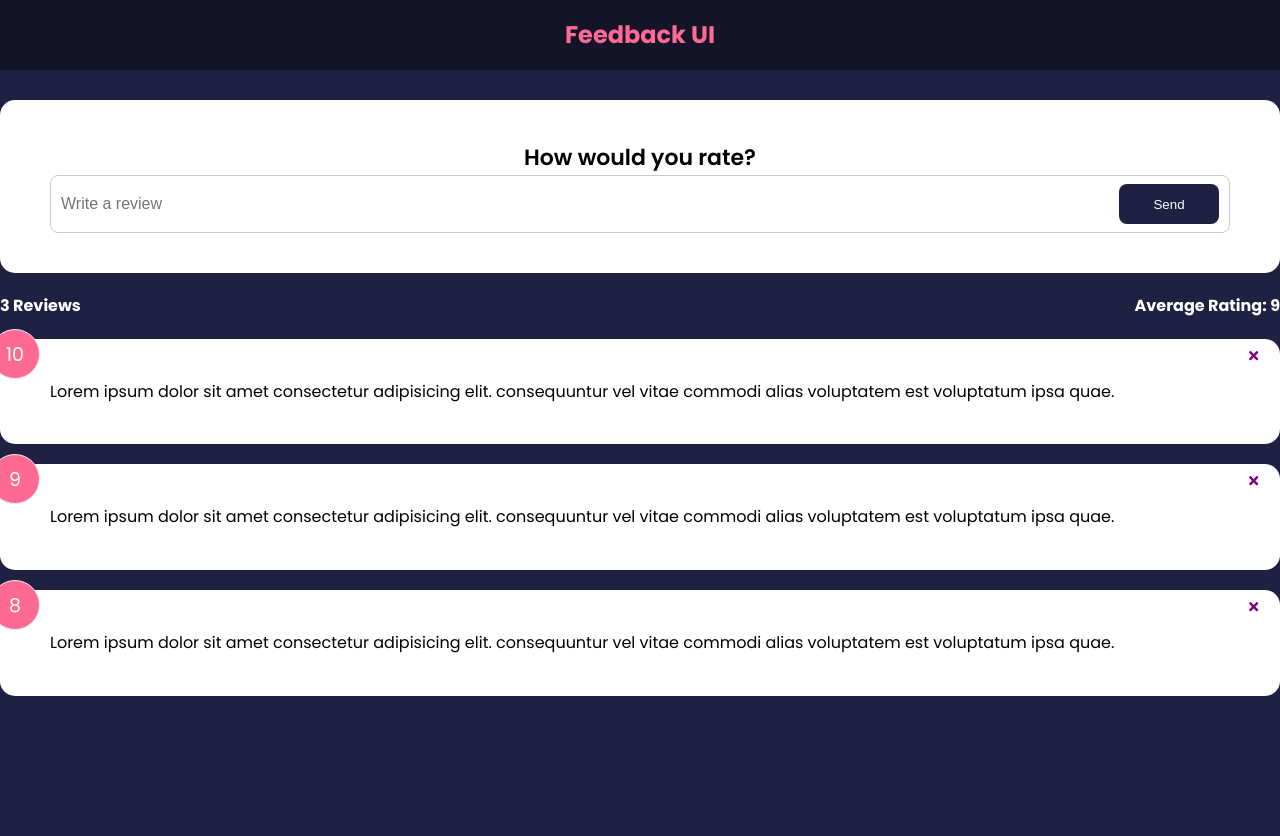
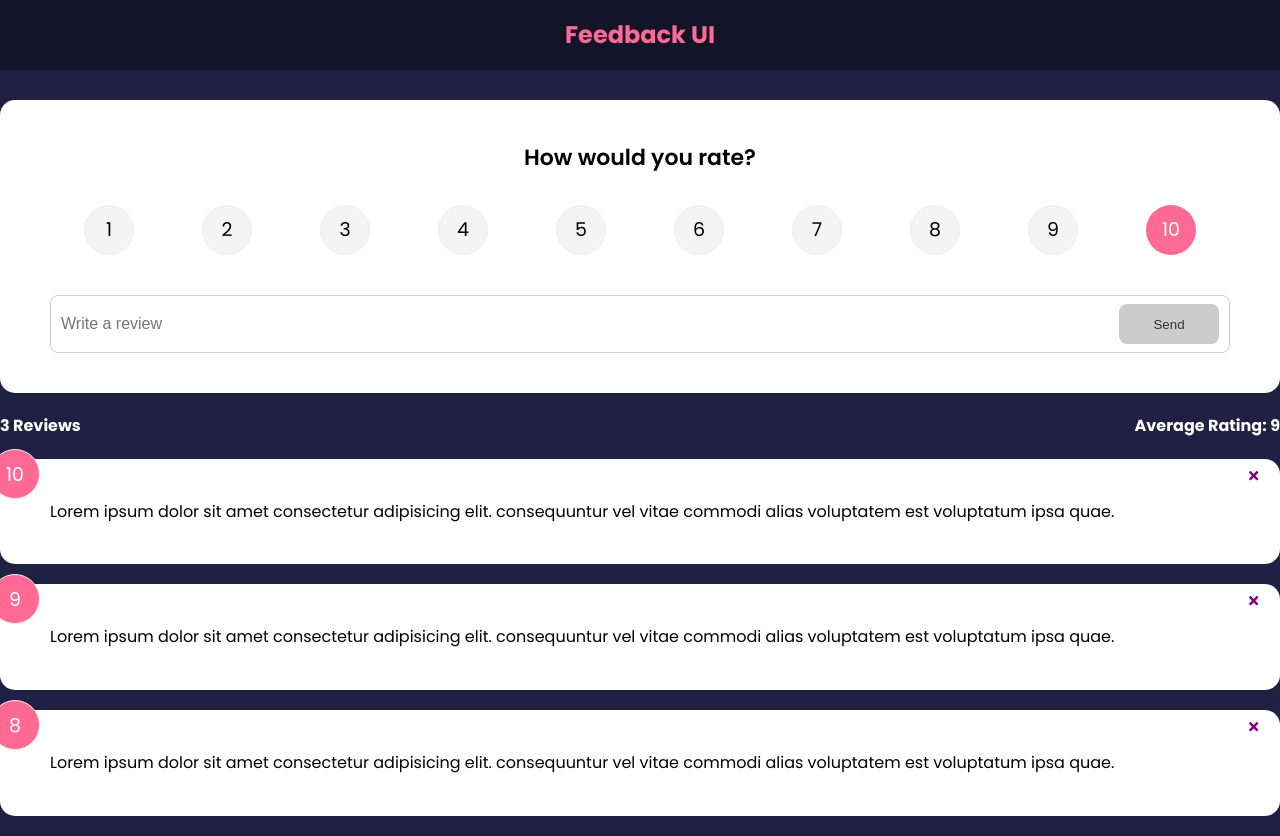
Before and after one commit to NerijusU/feedback-app, a React (Create React App) app: page / in a window 1280 px wide. Before the commit the page ends 800 px from the top, so only its background shows below. Built offline with nearby package versions, Linux system fonts and the light colour scheme.

Commit message:
add rating to form

```diff
--- a/package.json
+++ b/package.json
@@ -10,6 +10,7 @@
     "react-dom": "^17.0.2",
     "react-icons": "^4.3.1",
     "react-scripts": "5.0.0",
+    "uuid": "^8.3.2",
     "web-vitals": "^2.1.4"
   },
   "scripts": {
--- a/src/App.js
+++ b/src/App.js
@@ -1,3 +1,4 @@
+import {v4 as uuidv4} from 'uuid'
 import { useState } from "react";
 import Header from "./components/Header";
 import FeedbackList from "./components/FeedbackList";
@@ -7,6 +8,11 @@
 
 export default function App() {
     const [feedback, setFeedback] = useState(FeedbackData)
+
+    const addFeedback = (newFeedback) => {
+      newFeedback.id = uuidv4()
+      setFeedback([newFeedback, ...feedback])
+    }
 
     const deleteFeedback = (id) => {
         if (window.confirm('Are you sure you want to delete?')) {
@@ -18,7 +24,7 @@
     <>
       <Header />
       <div>
-        <FeedbackForm />
+        <FeedbackForm handleAdd={addFeedback} />
         <FeedbackStats feedback={feedback} />
         <FeedbackList feedback={feedback}
         handleDelete={deleteFeedback} />
--- a/src/components/FeedbackForm.jsx
+++ b/src/components/FeedbackForm.jsx
@@ -1,19 +1,48 @@
 import React, { useState } from "react";
+import RatingSelect from "./RatingSelect";
 import Card from "./shared/Card";
 import Button from "./shared/Button";
 
-function FeedbackForm() {
+function FeedbackForm({handleAdd}) {
   const [text, setText] = useState("");
+  const [rating, setRating] = useState(10);
+  const [btnDisabled, setBtnDisabled] = useState(true);
+  const [message, setMessage] = useState("");
 
   const handleTextChange = (e) => {
+    if (text === "") {
+      setBtnDisabled(true);
+      setMessage(null);
+    } else if (text !== "" && text.trim().length <= 10) {
+      setMessage("Text must be at least 10 characters");
+      setBtnDisabled(true);
+    } else {
+      setMessage(null);
+      setBtnDisabled(false);
+    }
+
     setText(e.target.value);
+  };
+
+  const handleSubmit = (e) => {
+    e.preventDefault();
+    if (text.trim().length > 10) {
+      const newFeedback = {
+        text,
+        rating,
+      }
+
+      handleAdd(newFeedback)
+
+      setText('')
+    }
   };
 
   return (
     <Card>
-      <form>
+      <form onSubmit={handleSubmit}>
         <h2>How would you rate?</h2>
-        {/* @todo - rating select component */}
+        <RatingSelect select={(rating) => setRating(rating)} />
         <div className="input-group">
           <input
             onChange={handleTextChange}
@@ -21,8 +50,11 @@
             placeholder="Write a review"
             value={text}
           />
-          <Button type="submit">Send</Button>
+          <Button type="submit" isDisabled={btnDisabled}>
+            Send
+          </Button>
         </div>
+        {message && <div className="message">{message}</div>}
       </form>
     </Card>
   );
--- /dev/null
+++ b/src/components/RatingSelect.jsx
@@ -0,0 +1,32 @@
+import React, {useState} from 'react'
+
+function RatingSelect({select}) {
+    const [selected, setSelected] = useState(10)
+
+    const handleChange = (e) => {
+        setSelected(+e.currentTarget.value)
+        select(+e.currentTarget.value)
+    }
+
+  return (
+    <div>
+      <ul className='rating'>
+      {Array.from({ length: 10 }, (_, i) => (
+        <li key={`rating-${i + 1}`}>
+          <input
+            type='radio'
+            id={`num${i + 1}`}
+            name='rating'
+            value={i + 1}
+            onChange={handleChange}
+            checked={selected === i + 1}
+          />
+          <label htmlFor={`num${i + 1}`}>{i + 1}</label>
+        </li>
+      ))}
+    </ul>
+    </div>
+  )
+}
+
+export default RatingSelect
```
Also changed, not shown: 1 other file (tests, documents, lock files or other folders).
